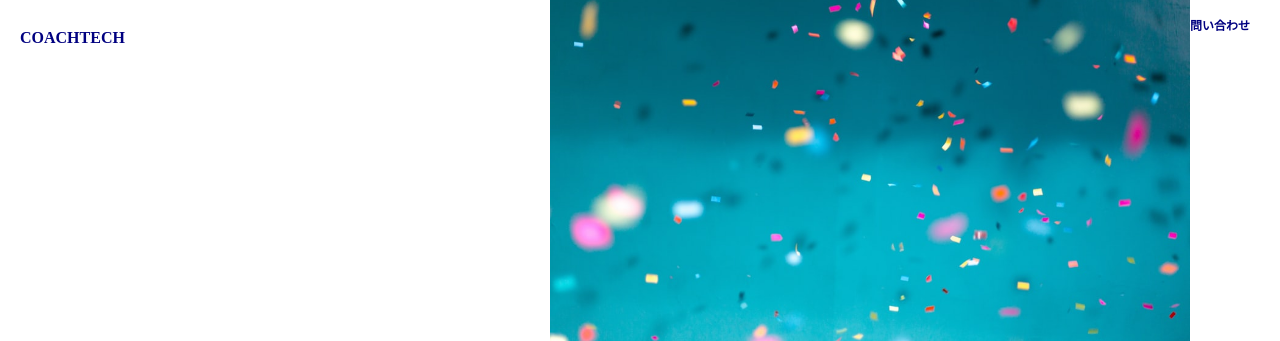
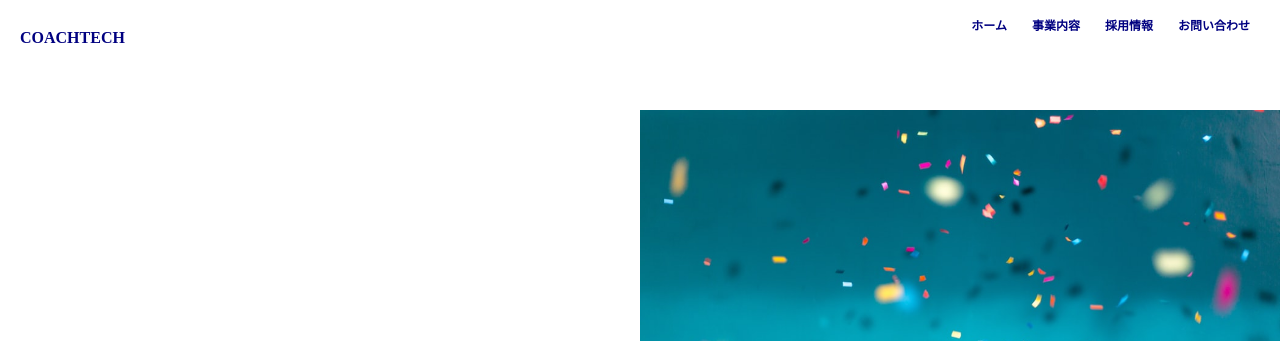
Before and after one commit to yomogi-tyannneru/-, a plain HTML site: page index.html in a window 1280 px wide. Shown: the top 341 px of the page. Drawn offline with Linux system fonts and the light colour scheme.

Commit message:
修正 内容が分かるコミットメッセージ

```diff
--- a/css/style.css
+++ b/css/style.css
@@ -25,8 +25,8 @@
   width: 50%;
   z-index: auto;
   position: absolute;
-  bottom: 420px;
-  left: 550px;
+  top: 110px;
+  right: 0px;
 }
 .box {
   width: 750px;
```
